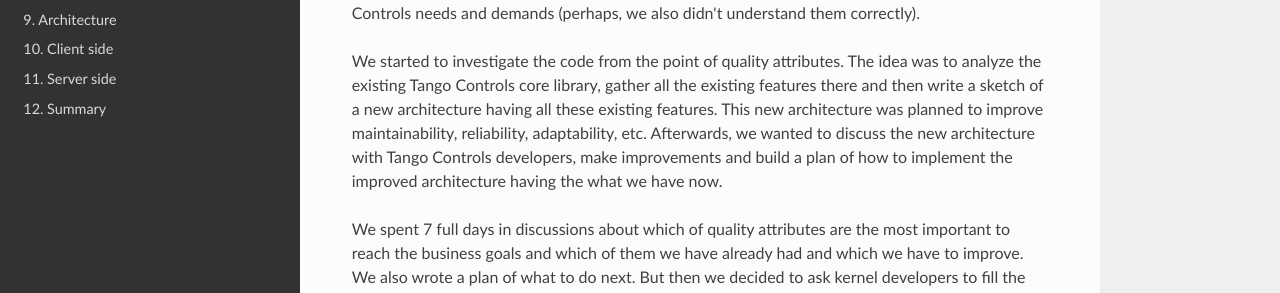
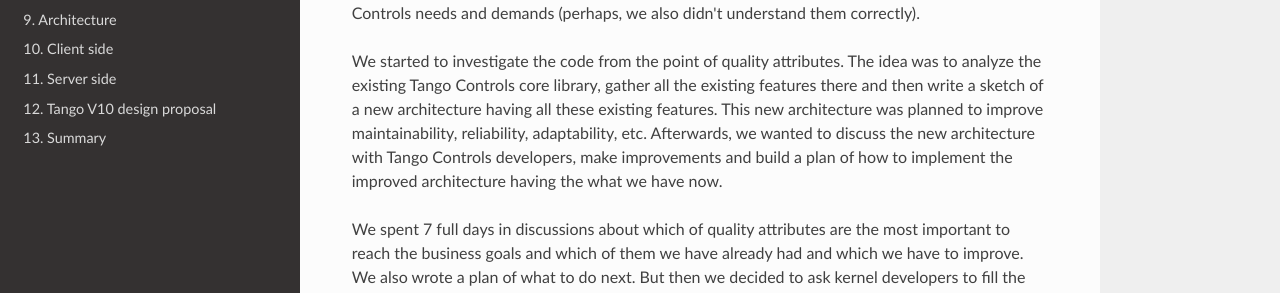
Before and after one commit to Ingvord/tango-v10-design-doc, an MkDocs documentation site: the page built from docs/index.md, in a window 1280 px wide. Shown: the part 398-691 px from the top of the page. Built offline with MkDocs 1.6.1, drawn with Linux system fonts in a browser that asks for light colours; nearby versions of some CDN libraries.

Commit message:
progress

```diff
--- a/mkdocs.yml
+++ b/mkdocs.yml
@@ -16,4 +16,5 @@ nav:
 - '9. Architecture': 'architecture.md'
 - '10. Client side': 'client.md'
 - '11. Server side': 'server.md'
-- '12. Summary': 'summary.md'
+- '12. Tango V10 design proposal': 'tango_v10.md'
+- '13. Summary': 'summary.md'
```
